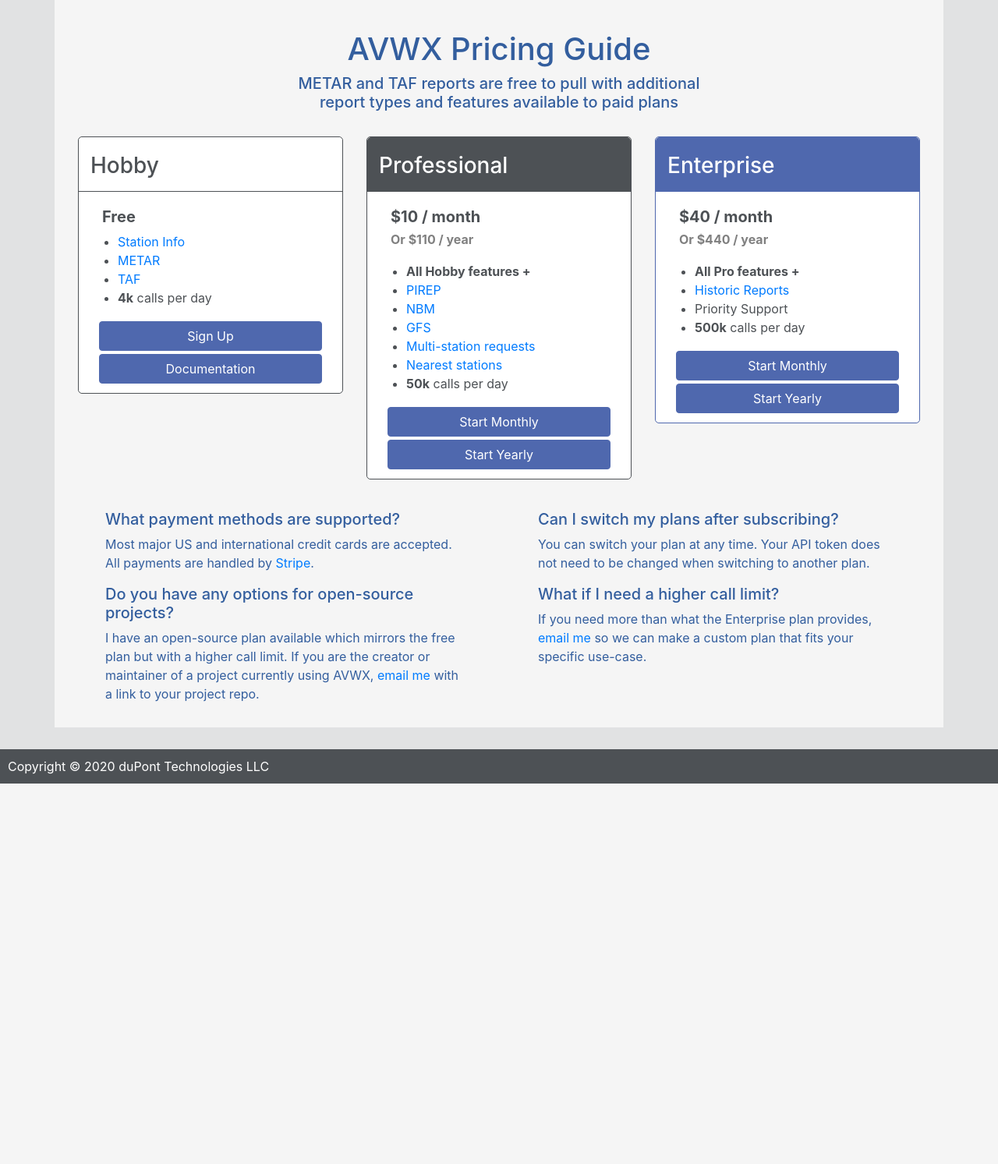
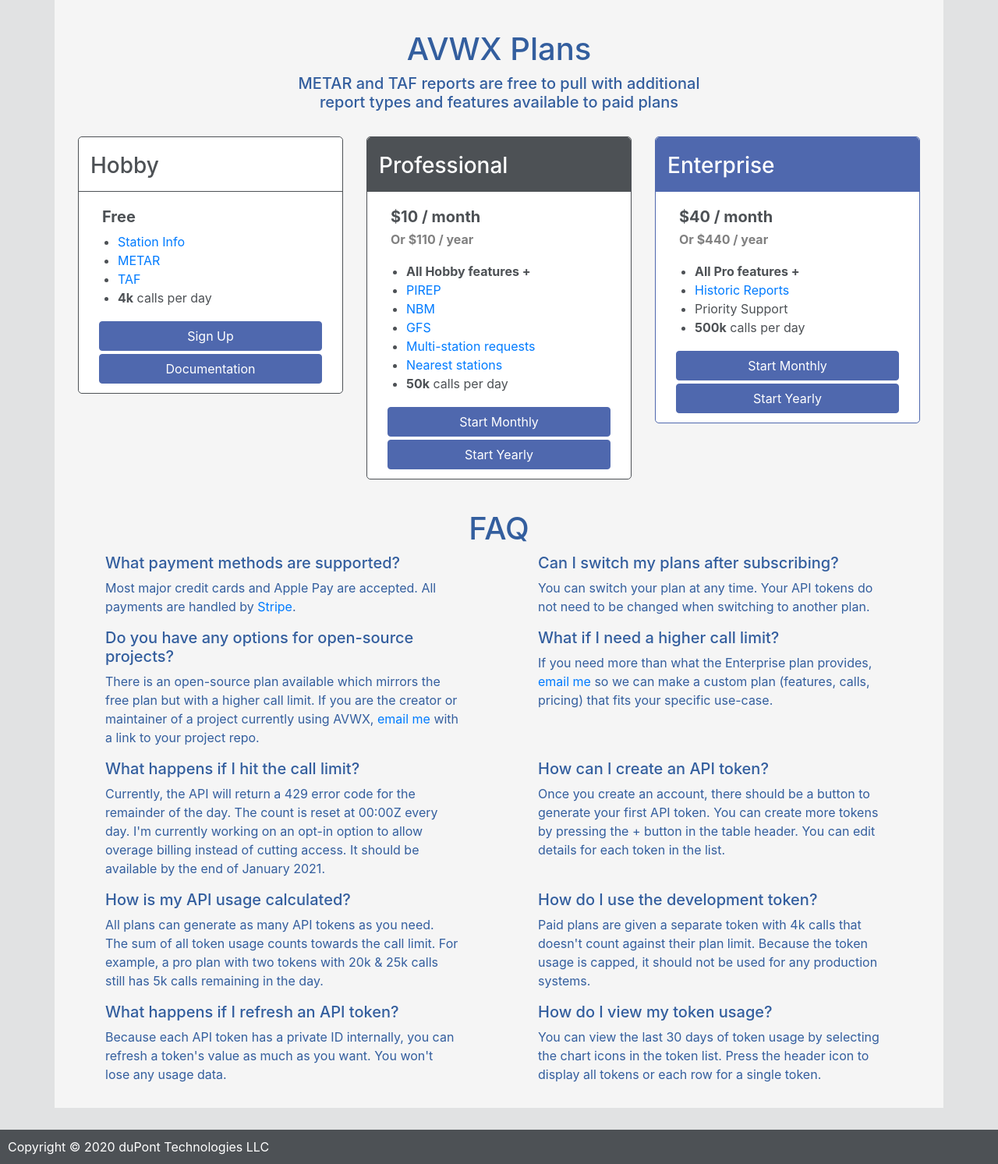
Before and after one commit to avwx-rest/avwx-account, a Flask app: template avwx_account/templates/index.html in a window 1280 px wide. Shown: the part 39-1532 px from the top of the page at 78% size. Before the commit the page ends 1044 px from the top, so only its background shows below. Run offline with Flask 2, Linux system fonts and the light colour scheme; the template is opened without the code that fills it, so the values that code supplies are empty; some libraries are stand-ins or nearby versions.

Commit message:
Expand FAQ, add validate email util

```diff
--- a/avwx_account/templates/index.html
+++ b/avwx_account/templates/index.html
@@ -13,7 +13,7 @@
 <br/>
 <div class="row text-center">
     <div class="col-lg-6 offset-lg-3 col-md-8 offset-md-2">
-        <h1>AVWX Pricing Guide</h1>
+        <h1>AVWX Plans</h1>
         <h5>METAR and TAF reports are free to pull with additional report types and features available to paid plans</h5>
     </div>
 </div>
@@ -21,22 +21,51 @@
 {% include 'include/plans.html' %}
 <br/>
 <div class="container">
+    <div class="row text-center">
+        <div class="col-lg-6 offset-lg-3 col-md-8 offset-md-2">
+            <h1>FAQ</h1>
+        </div>
+    </div>
     <div class="row faq">
         <div class="col-md-6">
             <h5>What payment methods are supported?</h5>
-            <p>Most major US and international credit cards are accepted. All payments are handled by <a href="https://stripe.com/">Stripe</a>.</p>
+            <p>Most major credit cards and Apple Pay are accepted. All payments are handled by <a href="https://stripe.com/">Stripe</a>.</p>
         </div>
         <div class="col-md-6">
             <h5>Can I switch my plans after subscribing?</h5>
-            <p>You can switch your plan at any time. Your API token does not need to be changed when switching to another plan.</p>
+            <p>You can switch your plan at any time. Your API tokens do not need to be changed when switching to another plan.</p>
         </div>
         <div class="col-md-6">
             <h5>Do you have any options for open-source projects?</h5>
-            <p>I have an open-source plan available which mirrors the free plan but with a higher call limit. If you are the creator or maintainer of a project currently using AVWX, <a href="mailto:avwx@dupont.dev">email me</a> with a link to your project repo.</p>
+            <p>There is an open-source plan available which mirrors the free plan but with a higher call limit. If you are the creator or maintainer of a project currently using AVWX, <a href="mailto:avwx@dupont.dev">email me</a> with a link to your project repo.</p>
         </div>
         <div class="col-md-6">
             <h5>What if I need a higher call limit?</h5>
-            <p>If you need more than what the Enterprise plan provides, <a href="mailto:avwx@dupont.dev">email me</a> so we can make a custom plan that fits your specific use-case.</p>
+            <p>If you need more than what the Enterprise plan provides, <a href="mailto:avwx@dupont.dev">email me</a> so we can make a custom plan (features, calls, pricing) that fits your specific use-case.</p>
+        </div>
+        <div class="col-md-6">
+            <h5>What happens if I hit the call limit?</h5>
+            <p>Currently, the API will return a 429 error code for the remainder of the day. The count is reset at 00:00Z every day. I'm currently working on an opt-in option to allow overage billing instead of cutting access. It should be available by the end of January 2021.</p>
+        </div>
+        <div class="col-md-6">
+            <h5>How can I create an API token?</h5>
+            <p>Once you create an account, there should be a button to generate your first API token. You can create more tokens by pressing the + button in the table header. You can edit details for each token in the list.</p>
+        </div>
+        <div class="col-md-6">
+            <h5>How is my API usage calculated?</h5>
+            <p>All plans can generate as many API tokens as you need. The sum of all token usage counts towards the call limit. For example, a pro plan with two tokens with 20k & 25k calls still has 5k calls remaining in the day.</p>
+        </div>
+        <div class="col-md-6">
+            <h5>How do I use the development token?</h5>
+            <p>Paid plans are given a separate token with 4k calls that doesn't count against their plan limit. Because the token usage is capped, it should not be used for any production systems.</p>
+        </div>
+        <div class="col-md-6">
+            <h5>What happens if I refresh an API token?</h5>
+            <p>Because each API token has a private ID internally, you can refresh a token's value as much as you want. You won't lose any usage data.</p>
+        </div>
+        <div class="col-md-6">
+            <h5>How do I view my token usage?</h5>
+            <p>You can view the last 30 days of token usage by selecting the chart icons in the token list. Press the header icon to display all tokens or each row for a single token.</p>
         </div>
     </div>
 </div>
--- a/utils/move_tokens.py
+++ b/utils/move_tokens.py
@@ -14,9 +14,7 @@ load_dotenv()
 
 
 def main() -> int:
-    """
-    Move and reformat tokens into account db
-    """
+    """Move and reformat tokens into account db"""
     mdb = MongoClient(environ["MONGO_URI"])
     for token in mdb.counter.token.find():
         user = mdb.account.user.find_one({"old_id": token["_id"]}, {"_id": 1})
--- a/utils/update_token_usage.py
+++ b/utils/update_token_usage.py
@@ -12,9 +12,7 @@ mdb = MongoClient(environ["MONGO_URI"])
 
 
 def main() -> int:
-    """
-    Add token_id to token usage collection
-    """
+    """Add token_id to token usage collection"""
     for user in mdb.account.user.find({"tokens": {"$exists": 1}}, {"tokens": 1}):
         print(user)
         tokens = [t for t in user["tokens"] if t["type"] == "app"]
```
Also changed, not shown: utils/token_list.py (+3 -9 lines), utils/user_migrate.py (+7 -14 lines), utils/validate_email.py (added, +30 -0 lines).
